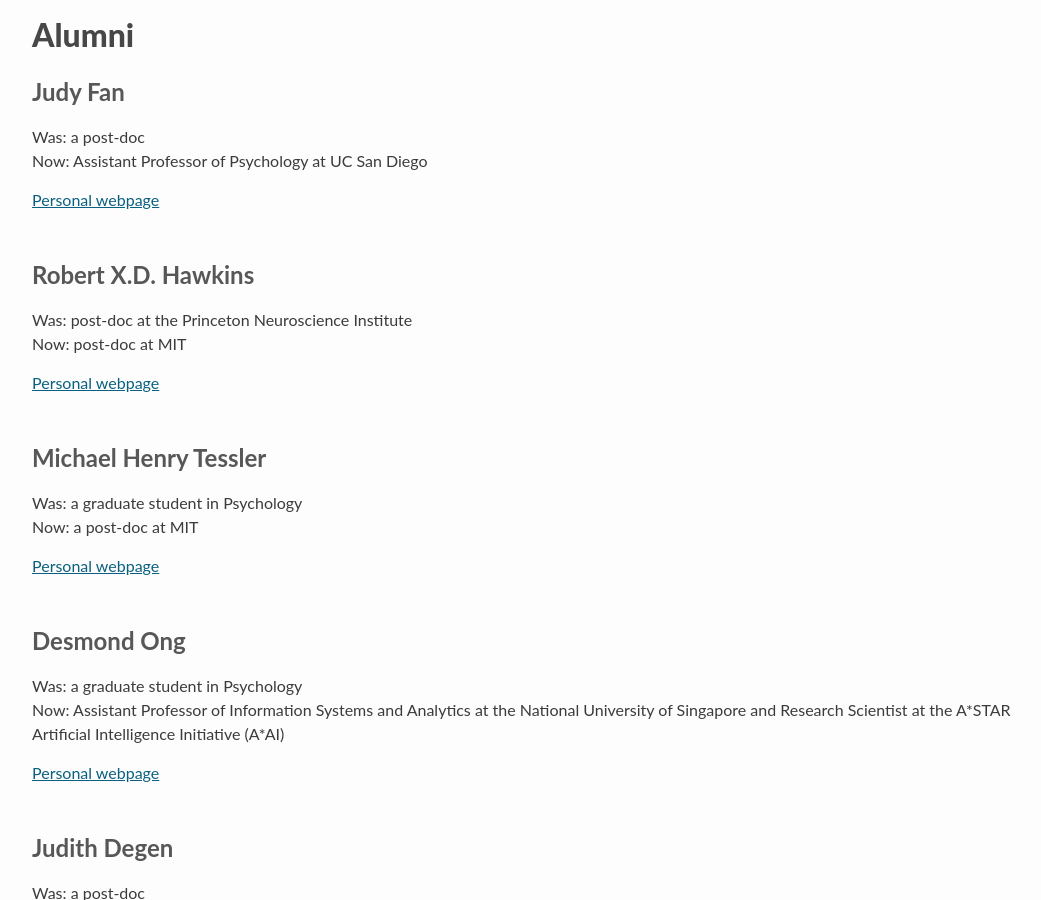
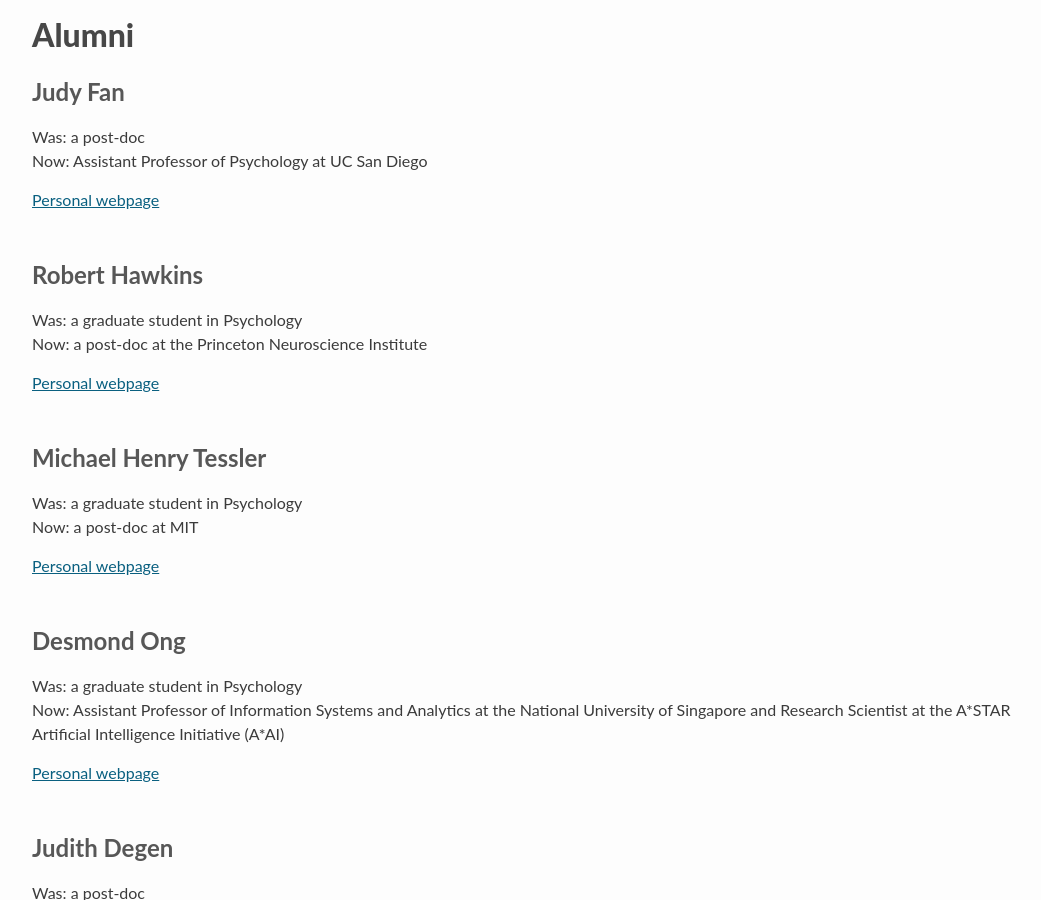
Before and after one commit to stanford-cocolab/cocolab.stanford.edu, a Jekyll site: the page built from 01-people.html, in a window 1280 px wide and 900 px high, scrolled down 1726 px. Shown: the whole window, without its empty margins (94-1135 px from the left). Built offline with Jekyll 4.4.1, drawn with Linux system fonts in a browser that asks for light colours; a script that is not in the unit is left out.

Commit message:
fix rxdh info

```diff
--- a/_data/cocolab.yml
+++ b/_data/cocolab.yml
@@ -55,10 +55,10 @@
       was: a post-doc
       webpage: http://www.judithfan.net/
       now: Assistant Professor of Psychology at UC San Diego
-    - name: Robert X.D. Hawkins
-      was: post-doc at the Princeton Neuroscience Institute
-      webpage: //rxdhawkins.wordpress.com/
-      now: post-doc at MIT
+    - name: Robert Hawkins
+      was: a graduate student in Psychology
+      webpage: //rxdhawkins.com/
+      now: a post-doc at the Princeton Neuroscience Institute
     - name: Michael Henry Tessler
       was: a graduate student in Psychology
       now: a post-doc at MIT
```
